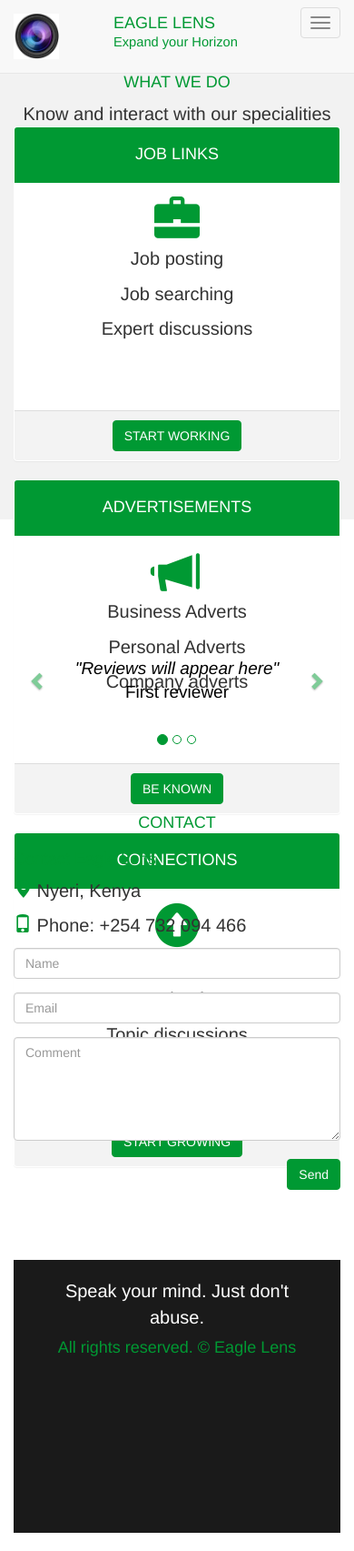
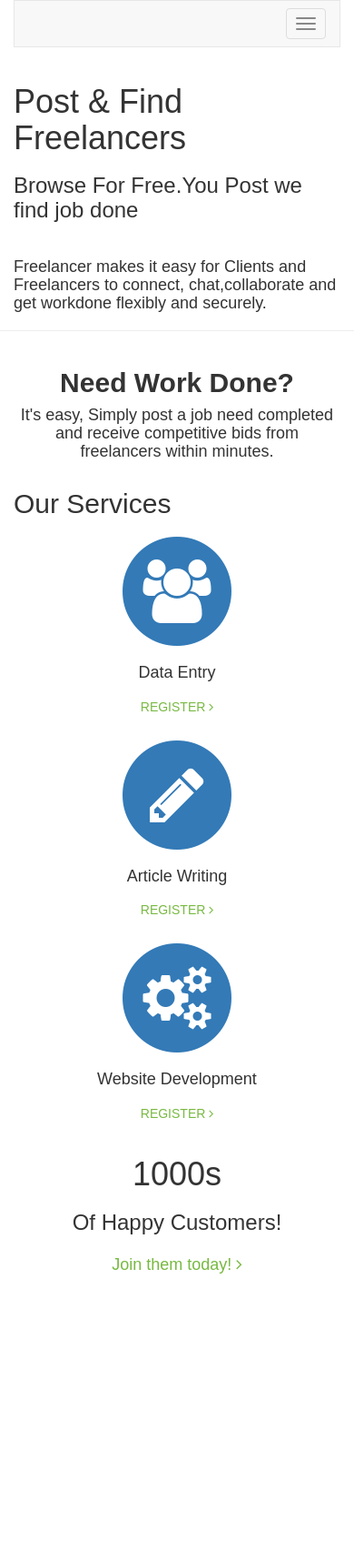
Before and after one commit to calebrotich/Freelancers-hub, a PHP site: page / in a window 390 px wide. Shown: the whole page at 91% size. After the commit the page ends 1400 px from the top, so only its background shows below. Run offline with PHP 8.4, Linux system fonts and the light colour scheme; some libraries are stand-ins or nearby versions.

Commit message:
change in index

```diff
--- a/index.php
+++ b/index.php
@@ -1,321 +1,221 @@
 <!DOCTYPE html>
-<html lang="en">
+<html lang="en" dir="ltr">
   <head>
+    <meta content="width=device-width, initial-scale=1.0" name="viewport">
+<meta content="" name="keywords">
+<meta content="" name="description">
     <meta charset="utf-8">
-    <meta name="viewport" content="width=device-width, initial-scale=1.0">
-    <title>HOME | JOBS forum</title>
-     <?php include 'bootstrap.php'; ?>
-    <link rel="stylesheet" href="css/navbar.css" media="screen" title="no title" charset="utf-8">
-    <link rel="stylesheet" href="css/main.css" media="screen" title="no title" charset="utf-8">
+    <title> Freelancers' Hub</title>
+    <!-- Bootstrap CSS File -->
+    <link href="lib/bootstrap/css/bootstrap.min.css" rel="stylesheet">
 
+    <!-- Libraries CSS Files -->
+    <link href="lib/font-awesome/css/font-awesome.min.css" rel="stylesheet">
+    <link href="lib/owlcarousel/owl.carousel.min.css" rel="stylesheet">
+    <link href="lib/owlcarousel/owl.theme.min.css" rel="stylesheet">
+    <link href="lib/owlcarousel/owl.transitions.min.css" rel="stylesheet">
+
+    <!-- Main Stylesheet File -->
+    <link href="css/style.css" rel="stylesheet">
   </head>
-  <body id="body">
-<nav class="navbar navbar-default navbar-fixed-top">
+  <body class="page-index has-hero">
+      <div id="background-wrapper" class="buildings" data-stellar-background-ratio="0.1">
+          <div class="header-inner container">
+            <div class="row">
     <div class="container">
-    <div class="navbar-header">
-      <button type="button" class="navbar-toggle collapsed" data-toggle="collapse" data-target="#navbar" aria-expanded="false" aria-controls="navbar">
-        <span class="sr-only">Toggle navigation</span>
-        <span class="icon-bar"></span>
-        <span class="icon-bar"></span>
-        <span class="icon-bar"></span>
-      </button>
-
-      <p>
-        <span><img class="navbar-brand icon" src="images/icon.jpg" alt="" />
-        <a href="#" class="navbar-brand"></span>EAGLE LENS<br><span class="motto">Expand your Horizon</span></a>
-      </p>
-    </div>
-    <div id="navbar" class="navbar-collapse collapse">
-      <ul class="nav navbar-nav navbar-right">
-        <li class="active"><a href="#"><span class="glyphicon glyphicon-home"></span>  HOME</a></li>
-        <li><a href="login/reg.php"><span class="glyphicon glyphicon-pencil"></span>  REGISTER</a></li>
-
-<li><a href="user/account.php?topic=All topics"><span class="glyphicon glyphicon-user"></span>  ACCOUNT</a></li>
-
-
-        <li><a href="login/login.php"><span class="glyphicon glyphicon-log-in"></span>  LOGIN</a></li>
+            <div class="navbar navbar-default">
+              <!--mobile collapse menu button-->
+              <button type="button" class="navbar-toggle collapsed" data-toggle="collapse" data-target=".navbar-collapse" aria-expanded="false"> <span class="sr-only">Toggle navigation</span> <span class="icon-bar"></span> <span class="icon-bar"></span> <span class="icon-bar"></span> </button>
+              <!--social media icons-->
+                <ul class="navbar-text user-menu pull-right">
+                <li class="hidden-xs"><i class="fa fa-edit text-primary"></i> <a href="Register.php">Register</a></li>
+                <li class="hidden-xs"><i class="fa fa-sign-in text-primary"></i> <a href="Login.php">Login</a></li>
+              </ul>
+              <!--everything within this div is collapsed on mobile-->
+              <div class="navbar-collapse collapse">
+                <ul class="nav navbar-nav" id="main-menu">
+                  <li class="icon-link">
+                    <a href="Home.html"><i class="fa fa-home"></i></a>
+                  </li>
+                  <li class="dropdown">
+                    <a href="#" class="dropdown-toggle" data-toggle="dropdown">Post a job<b class="caret"></b></a>
+                    <!-- Dropdown Menu -->
+                    <ul class="dropdown-menu">
+                    </ul>
+                  </li>
+                  <li class="dropdown dropdown-mm">
+                    <a href="Chat.php" class="dropdown-toggle" data-toggle="dropdown">Chat Us<b class="caret"></b></a>
+                    <!-- Dropdown Menu -->
+                  </li>
+                  <li><a href="Find.php">Find a job</a>
+                  </li>
+                  <li><a href="Works.php">How it works</a>
+                  </li>
                 </ul>
               </div>
-  </div>
-</nav>
-
-
-  <div class="container-fluid face" >
-  <img class="container-fluid faceimage" id="face" src="images/preflens.jpg" alt="" />
-<div class="texttop text-center">
-  <P><h1>Welcome to EAGLE LENS</h1></P>
-  <h4>Grow your network</h4>
-</div>
-  <div class="imagetop">
-
-    <a class="btn btn-default btn-lg" href="login/reg.php">REGISTER</a>
-    <a class="btn btn-default btn-lg" href="login/login.php">LOGIN</a>
-  </div>
-  </div>
-
-<!-- <div class="container face_small">
-  <h3>WELCOME TO EAGLE LENS</h3>
-  <a class="btn btn-default btn-lg" href="login/reg.php">REGISTER</a>
-  <a class="btn btn-default btn-lg" href="login/login.php">LOGIN</a>
-</div> -->
-<hr>
-<div class="container dopanels text-center">
-
-  <h4 class="text-center title">WHAT WE DO</h4>
-  <span class="descriptor">Know and interact with our specialities</span>
-  <div class="row">
-    <div class="col-sm-4">
-      <div class="panel">
-        <div class="panel-heading">
-          <h4>JOB LINKS</h4>
-        </div>
-        <div class="panel-body">
-          <span class="glyphicon gly glyphicon-briefcase"></span>
-          <p>Job posting</p>
-          <p>Job searching</p>
-          <p>Expert discussions</p>
-        </div>
-        <div class="panel-footer">
-          <a class="btn btn-danger" href="login/reg.php">START WORKING</a>
+              <!--/.navbar-collapse -->
             </div>
           </div>
           </div>
-    <div class="col-sm-4">
-      <div class="panel">
-        <div class="panel-heading">
-        <h4>ADVERTISEMENTS</h4>
           </div>
-        <div class="panel-body">
-<span class="glyphicon gly glyphicon-bullhorn"></span>
-<p>
-  Business Adverts
-</p>
-<p>
-  Personal Adverts
-</p>
-<p>
-  Company adverts
-</p>
+          <!---nav-collapse-->
+          <div class="hero" id="highlighted">
+          <div class="inner">
+            <!--Slideshow-->
+            <div id="highlighted-slider" class="container">
+              <div class="item-slider" data-toggle="owlcarousel" data-owlcarousel-settings='{"singleItem":true, "navigation":true, "transitionStyle":"fadeUp"}'>
+                <!--Slideshow content-->
+                <!--Slide 1-->
+                <div class="item">
+                  <div class="row">
+                    <div class="col-md-6 col-md-push-6 item-caption">
+                      <h2 class="h1 text-weight-light">
+                        Post & Find Freelancers</h2>
+                        <h3>Browse For Free.You Post we find job done</h3><br>
+                      <p><h4>Freelancer makes it easy for Clients and Freelancers to connect, chat,collaborate and get workdone flexibly and securely.</h4></p>
                     </div>
-        <div class="panel-footer">
-          <a class="btn btn-danger" href="login/reg.php">BE KNOWN</a>
+                    <div class="col-md-6 col-md-pull-6 hidden-xs">
+                      <img src="img/phpmage.jpg" alt="Slide 1" class="center-block img-responsive">
                     </div>
-      </div>
-      </div>
-
-    <div class="col-sm-4">
-      <div class="panel">
-        <div class="panel-heading">
-          <h4>CONNECTIONS</h4>
-        </div>
-        <div class="panel-body">
-          <span class="glyphicon gly glyphicon-circle-arrow-up"></span>
-          <p>
-            Through Social platform
-          </p>
-          <p>
-            Interactive forum
-          </p>
-          <p>
-            Topic discussions
-          </p>
-        </div>
-        <div class="panel-footer">
-          <a class="btn btn-danger" href="login/reg.php">START GROWING</a>
+                    <hr> </hr>
                   </div>
                 </div>
               </div>
             </div>
           </div>
-    <hr>
-
-<div class="container row say">
-  <h4 class="text-center title">PEOPLE'S SAY</h4>
-  <div id="myCarousel" class="carousel slide text-center" data-ride="carousel">
-    <!-- Indicators -->
-    <ol class="carousel-indicators">
-      <li data-target="#myCarousel" data-slide-to="0" class="active"></li>
-      <li data-target="#myCarousel" data-slide-to="1"></li>
-      <li data-target="#myCarousel" data-slide-to="2"></li>
-    </ol>
-
-    <!-- Wrapper for slides -->
-    <div class="carousel-inner" role="listbox">
-      <div class="item active">
-      <h4>"Reviews will appear here"<br><span style="font-style:normal;">First reviewer</span></h4>
+          </div>
+</div>
+<div id="content">
+      <!-- Mission Statement -->
+      <div class="mission text-center block block-pd-sm block-bg-noise">
+        <div class="container">
+          <h2 class="text-shadow-white"><b>
+            Need Work Done? </b></h2>
+            <p><h4>It's easy, Simply post a job need completed and receive competitive bids from freelancers within minutes.</h4></p>
+        </div>
+      </div>
+      <!--Showcase-->
+      <!--div class="showcase block block-border-bottom-grey">
+        <div class="container">
+          <h2 class="block-title">
+            Events
+          </h2>
+          <div class="item-carousel" data-toggle="owlcarousel" data-owlcarousel-settings='{"items":4, "pagination":false, "navigation":true, "itemsScaleUp":true}'>
+            <div class="item">
+              <a href="#" class="overlay-wrapper">
+                <img src="img/project11.png" alt="Project 11 image" class="img-responsive underlay">
+                <span class="overlay">
+                  <span class="overlay-content"> <span class="h4">Photoshoot </span> </span>
+                </span>
+              </a>
+              <div class="item-details bg-noise">
+                <h4 class="item-title">
+                  <a href="#">Event 1</a>
+                </h4>
+                <a href="#" class="btn btn-more"><i class="fa fa-plus"></i>Read more</a>
+              </div>
             </div>
             <div class="item">
-        <h4>"Reviews will appear here"<br><span style="font-style:normal;">second reviewer</span></h4>
+              <a href="#" class="overlay-wrapper">
+               <img src="img/project11.png" alt="Project 11 image" class="img-responsive underlay">
+                <span class="overlay">
+                  <span class="overlay-content"> <span class="h4">Birthday</span> </span>
+                </span>
+              </a>
+              <div class="item-details bg-noise">
+                <h4 class="item-title">
+                  <a href="#">Event 2</a>
+                </h4>
+                <a href="#" class="btn btn-more"><i class="fa fa-plus"></i>Read more</a>
+              </div>
             </div>
             <div class="item">
-        <h4>"Reviews will appear here"<br><span style="font-style:normal;">Third reviewer</span></h4>
+              <a href="#" class="overlay-wrapper">
+                <img src="img/project11.png" alt="Project 11 image" class="img-responsive underlay">
+                <span class="overlay">
+                  <span class="overlay-content"> <span class="h4">Wedding</span> </span>
+                </span>
+              </a>
+              <div class="item-details bg-noise">
+                <h4 class="item-title">
+                  <a href="#">Event 3</a>
+                </h4>
+                <a href="#" class="btn btn-more"><i class="fa fa-plus"></i>Read more</a>
               </div>
             </div>
-
-    <!-- Left and right controls -->
-    <a class="left carousel-control" href="#myCarousel" role="button" data-slide="prev">
-      <span class="glyphicon glyphicon-chevron-left" aria-hidden="true"></span>
-      <span class="sr-only">Previous</span>
+            <div class="item">
+              <a href="#" class="overlay-wrapper">
+                <img src="img/project11.png" alt="Project 11 image" class="img-responsive underlay">
+                <span class="overlay">
+                  <span class="overlay-content"> <span class="h4">Graduation</span> </span>
+                </span>
               </a>
-    <a class="right carousel-control" href="#myCarousel" role="button" data-slide="next">
-      <span class="glyphicon glyphicon-chevron-right" aria-hidden="true"></span>
-      <span class="sr-only">Next</span>
-    </a>
-  </div>
-
-</div>
-
-<hr>
-
-    <div class="container" id="contact">
-      <h4 class="text-center title">CONTACT</h4>
-      <div class="row test">
-        <div class="col-md-4">
-          <h4 class="title">Contact Eagle Lens</h4>
-          <p><span class="glyphicon glyphicon-map-marker title"></span> Nyeri, Kenya</p>
-          <p><span class="glyphicon glyphicon-phone title"></span> Phone: +254 732 094 466</p>
-        <!--  <p><span class="glyphicon glyphicon-envelope"></span>Email: mail@mail.com</p>-->
-        </div>
-        <div class="col-md-8">
-          <div class="row">
-            <div class="col-sm-6 form-group">
-              <input class="form-control" id="name" name="name" placeholder="Name" type="text" required>
-            </div>
-            <div class="col-sm-6 form-group">
-              <input class="form-control" id="email" name="email" placeholder="Email" type="email" required>
+              <div class="item-details bg-noise">
+                <h4 class="item-title">
+                  <a href="#">Event 4</a>
+                </h4>
+                <a href="#" class="btn btn-more"><i class="fa fa-plus"></i>Read more</a>
               </div>
             </div>
-          <textarea class="form-control" id="comments" name="comments" placeholder="Comment" rows="5"></textarea>
-          <br>
+        </div>
+      </div-->
+      <div class="services block block-bg-gradient block-border-bottom">
+        <div class="container">
+          <h2 class="block-title">
+            Our Services
+          </h2>
           <div class="row">
-            <div class="col-md-12 form-group">
-              <button class="btn pull-right" type="submit">Send</button>
+            <div class="col-md-4 text-center">
+              <span class="fa-stack fa-5x">
+              <i class="fa fa-circle fa-stack-2x text-primary"></i>
+              <i class="fa fa-group fa-stack-1x fa-inverse"></i> </span>
+              <h4 class="text-weight-strong">
+               Data Entry
+              </h4>
+              <!--p>We connect users with entertainers.</p-->
+              <p>
+                <a href="#" class="btn btn-more i-right">REGISTER <i class="fa fa-angle-right"></i></a>
+              </p>
+            </div>
+            <div class="col-md-4 text-center">
+              <span class="fa-stack fa-5x">
+              <i class="fa fa-circle fa-stack-2x text-primary"></i>
+              <i class="fa fa-pencil fa-stack-1x fa-inverse"></i> </span>
+              <h4 class="text-weight-strong">
+                Article Writing
+              </h4>
+              <!--p>Rhoncus adipiscing, magna integer cursus augue eros lacus porttitor magna. Dictumst, odio! Elementum tortor sociis in eu dis dictumst pulvinar lorem nec aliquam a nascetur.</p-->
+                           <p>
+                <a href="#" class="btn btn-more i-right">REGISTER <i class="fa fa-angle-right"></i></a>
+              </p>
+            </div>
+            <div class="col-md-4 text-center">
+              <span class="fa-stack fa-5x">
+              <i class="fa fa-circle fa-stack-2x text-primary"></i>
+              <i class="fa fa-cogs fa-stack-1x fa-inverse"></i> </span>
+              <h4 class="text-weight-strong">
+                Website Development
+              </h4>
+              <!--p>Rhoncus adipiscing, magna integer cursus augue eros lacus porttitor magna. Dictumst, odio! Elementum tortor sociis in eu dis dictumst pulvinar lorem nec aliquam a nascetur.</p-->
+              <p>
+                <a href="#" class="btn btn-more i-right">REGISTER <i class="fa fa-angle-right"></i></a>
+              </p>
             </div>
           </div>
         </div>
       </div>
-    </div>
-    <!--CAROUSEL-->
-    <!--<div class="container text-center">
-      <h3>WHAT PEOPLE SAY</h3>
-      <div id="myCarousel" class="carousel-slide" data-ride="carousel">
-
-
-
-<div class="carousel-inner" role="listbox">
-  <div class="item active">
-    <blockquote>
-      My friend has changed profile <br>
-      <span>Duncan, Engineer</span>
-    </blockquote>
-  </div>
-  <div class="item">
-    <blockquote>
-      It is the next big thing <br>
-      <span>Jane, Marketer</span>
-    </blockquote>
-  </div>
-  <div class="item">
-    <blockquote>
-      It is quite beneficial <br>
-      <span>Ivy, Computer scientist</span>
-    </blockquote>
-  </div>
-</div>
-
-      </div>
-    </div>
-    <!--/CAROUSEL-->
-
-
-<!--
-    <hr>
-  <div class="container text-center">
-    <h3>SUBSCRIPTION PLAN</h3>
-    <span class="descriptor">Choose a plan that works best for you</span>
-<div class="row">
-  <div class="col-sm-4">
-    <div class="panel panel-default panbasic">
-      <div class="panel-heading basic">
-<h4>BASIC</h4>
-      </div>
-      <div class="panel-body">
-
-      </div>
-      <div class="panel-footer">
-        <p style="color: #000; font-size:18px;"><span class="glyphicon glyp glyphicon-tag"></span>FREE</p>
-        <a class="btn btn-danger" href="login/reg.php">REGISTER</a>
+    <div class="block block-pd-sm block-bg-grey-dark block-bg-overlay block-bg-overlay-6 text-center" data-block-bg-img="https://picjumbo.imgix.net/HNCK1088.jpg?q=40&amp;w=1650&amp;sharp=30" data-stellar-background-ratio="0.3">
+      <h2 class="h-xlg h1 m-a-0">
+        <span data-counter-up>1000</span>s
+      </h2>
+      <h3 class="h-lg m-t-0 m-b-lg">
+        Of Happy Customers!
+      </h3>
+      <p>
+        <a href="#" class="btn btn-more btn-lg i-right">Join them today! <i class="fa fa-angle-right"></i></a>
+      </p>
     </div>
       </div>
   </div>
-  <div class="col-sm-4">
-    <div class="panel panel-default pangolden">
-      <div class="panel-heading golden">
-<h4>GOLDEN</h4>
-      </div>
-      <div class="panel-body">
-
-      </div>
-      <div class="panel-footer">
-        <p style="color: #000; font-size:18px;"><span class="glyphicon glyp glyphicon-tag"></span>Kes. 5000</p>
-        <a class="btn btn-danger" href="login/reg.php">REGISTER</a>
-      </div>
-    </div>
-  </div>
-  <div class="col-sm-4">
-    <div class="panel panel-default pansilver">
-      <div class="panel-heading silver">
-<h4>SILVER</h4>
-      </div>
-      <div class="panel-body">
-
-      </div>
-      <div class="panel-footer">
-        <p style="color: #000; font-size:18px;"><span class="glyphicon glyp glyphicon-tag"></span>Kes. 2500</p>
-        <a class="btn btn-danger" href="login/reg.php">REGISTER</a>
-      </div>
-    </div>
-  </div>
-</div>
-
-
-  </div>
--->
-  <a href="#body" class="backtop"><span title="Back To Top" class="glyphicon glyphicon-arrow-up"></span></a>
-
-
-  <div class="container-fluid">
-    <?php
-    include 'footer.php';
-     ?>
-  </div>
-  <script type="text/javascript">
-  function myTimer() {
-      var d = new Date();
-      document.getElementById("timer").innerHTML = d.toLocaleTimeString();
-
-
-  }
-  </script>
-  <script type="text/javascript">
-  $(document).ready(function() {
-    var offset = 220;
-    var duration = 1000;
-    $(window).scroll(function() {
-        if ($(this).scrollTop() > offset) {
-            $('.backtop').fadeIn(duration);
-        } else {
-            $('.backtop').fadeOut(duration);
-        }
-    });
-
-    $('.backtop').click(function(event) {
-        event.preventDefault();
-        $('html, body').animate({scrollTop: 0}, duration);
-        return false;
-    })
-  });
-  </script>
-
   </body>
 </html>
```
Lines whose indentation alone changed are shown as unchanged.
